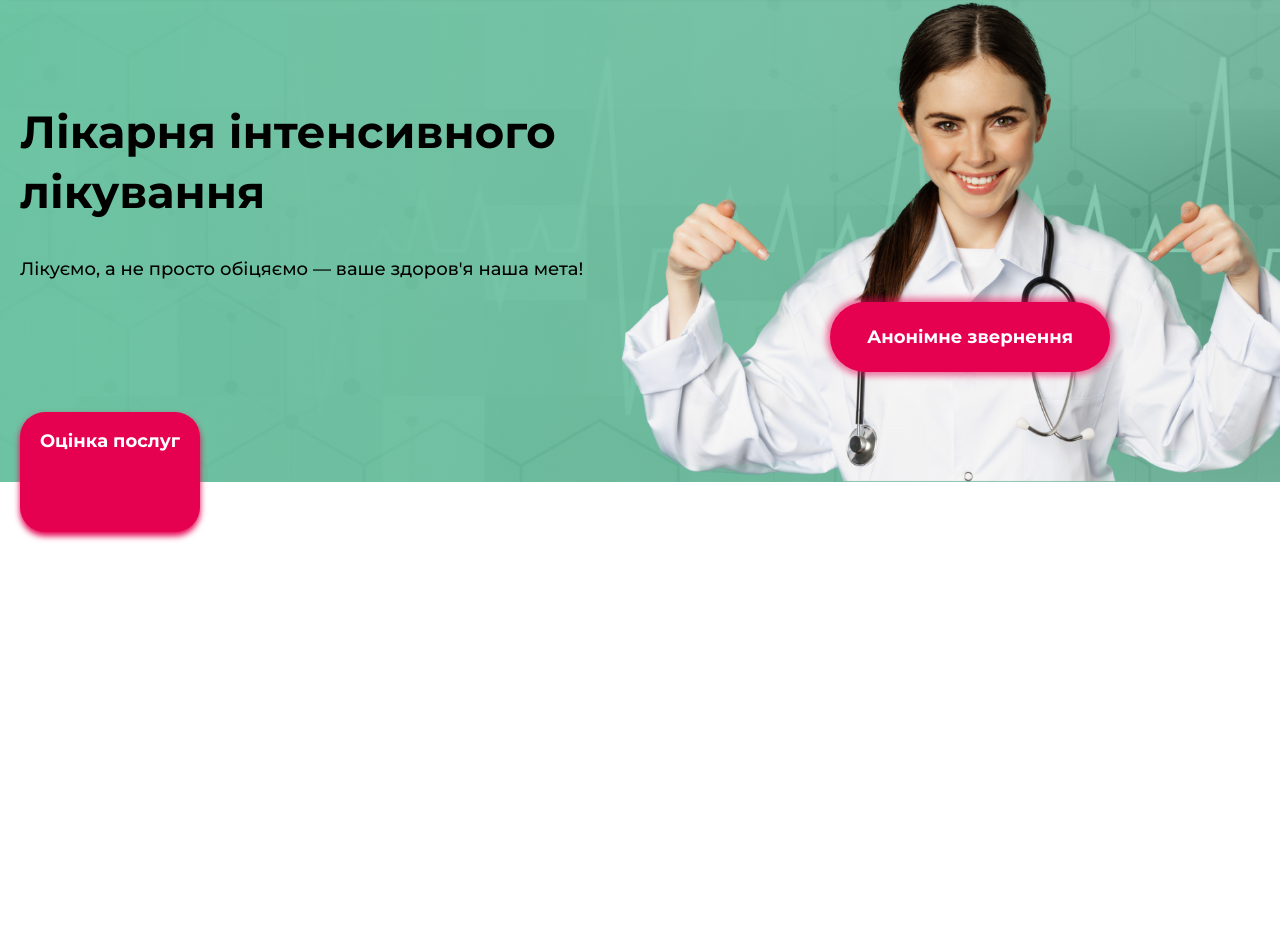
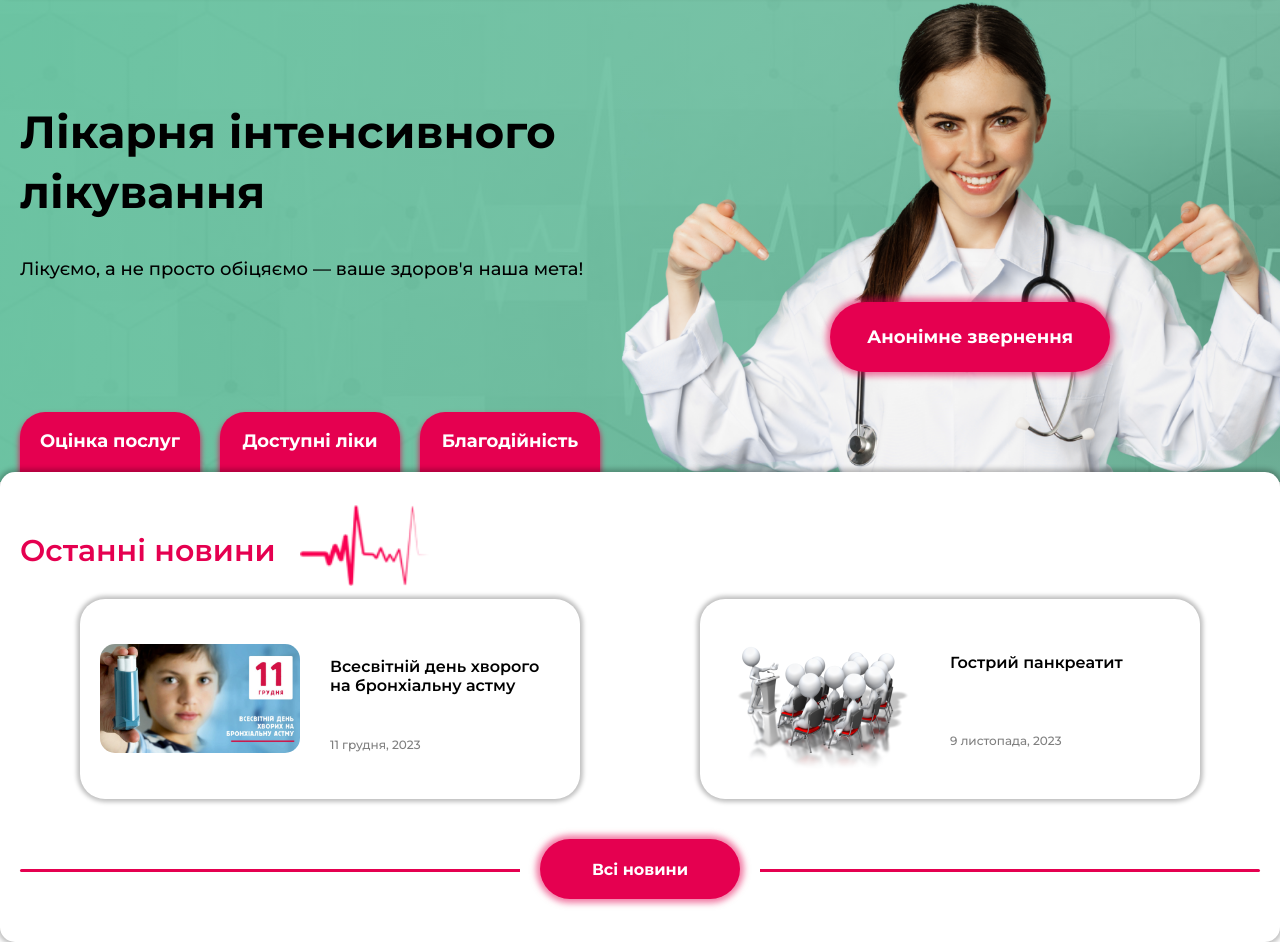
Before and after one commit to ievgen275/Hospital_project, a plain HTML site: page index.html in a window 1280 px wide. Shown: the part 68-1010 px from the top of the page. Before the commit the page ends 800 px from the top, so only its background shows below. Drawn offline with Linux system fonts and the light colour scheme.

Commit message:
add news block and add effect

```diff
--- a/assets/css/style.css
+++ b/assets/css/style.css
@@ -184,16 +184,30 @@ body {
 
 /* Flyers */
 .flyer_1 {
+   position: relative;
+   margin-top: 40px;
+   margin-left: 0px;
+}
+
+.flyer_2 {
+   position: relative;
+   margin-top: -120px;
+   margin-left: 200px;
+}
+
+.flyer_3 {
+   position: relative;
+   margin-top: -120px;
+   margin-left: 400px;
+}
+
+.flyer_styles {
    border-radius: 25px;
    background: #E50050;
    box-shadow: 0px 4px 6px 0px #E50050;
 
    width: 180px;
    height: 120px;
-
-   position: relative;
-   margin-top: 40px;
-   margin-left: 0px;
 
    display: flex;
    justify-content: center;
@@ -203,25 +217,164 @@ body {
    font-style: normal;
    font-weight: 700;
    line-height: normal;
+
+   -webkit-transition-duration: 0.3s;
+   transition-duration: 0.3s;
+
+   overflow: hidden;
 }
 
-.flyer_1:hover {
-	animation: bounce 1s;
+.flyer_styles:hover {
+   -webkit-transform: translateY(-20px);
+   transform: translateY(-20px);
 }
 
-@keyframes bounce {
-	0%, 20%, 60%, 100% {
-		transform: translateY(0);
-		transform: translateY(0);
-	}
+/* News */
+.news_section {
+   border-radius: 15px;
+   background: #FFF;
+   box-shadow: 0px 0px 5px 3px rgba(0, 0, 0, 0.25);
 
-	40% {
-		transform: translateY(-20px);
-		transform: translateY(-20px);
-	}
+   width: 100%;
+   height: 470px;
 
-	80% {
-		transform: translateY(-10px);
-		transform: translateY(-10px);
-	}
+   position:absolute;
+   margin-top: 480px;
+
+
 }
+
+.title_news {
+   color: #E50050;
+   font-size: 30px;
+   font-style: normal;
+   font-weight: 600;
+   line-height: normal;
+
+   margin-top: 60px;
+}
+
+.pulse_img {
+   position: absolute;
+   margin-left: 280px;
+   margin-top: -94px;
+
+   width: 130px;
+   height: auto;
+}
+
+.block_1 {
+   margin-left: 60px;
+
+   width: 500px;
+   height: 200px;
+   border-radius: 25px;
+   background: #FFF;
+   box-shadow: 0px 0px 4px 3px rgba(0, 0, 0, 0.25);
+}
+
+.block_2 {
+   margin-left: 680px;
+   margin-top: -200px;
+
+   width: 500px;
+   height: 200px;
+   border-radius: 25px;
+   background: #FFF;
+   box-shadow: 0px 0px 4px 3px rgba(0, 0, 0, 0.25);
+}
+
+.block_img {
+   width: 200px;
+   margin-top: 45px;
+   margin-left: 20px;
+   border-radius: 15px;
+}
+
+.title_block_1 {
+   margin-top: -100px;
+   margin-left: 250px;
+
+   width: 230px;
+   height: 40px;
+
+   color: #000;
+   font-size: 16px;
+   font-style: normal;
+   font-weight: 600;
+   line-height: normal;
+}
+
+.title_block_2 {
+   margin-top: -120px;
+   margin-left: 250px;
+
+   width: 230px;
+   height: 40px;
+
+   color: #000;
+   font-size: 16px;
+   font-style: normal;
+   font-weight: 600;
+   line-height: normal;
+}
+
+.subtitle_block {
+   margin-top: 40px;
+   margin-left: 250px;
+
+   color: rgba(0, 0, 0, 0.50);
+   font-size: 12px;
+   font-style: normal;
+   font-weight: 400;
+   line-height: normal;
+}
+
+.button_news {
+   border-radius: 40px;
+   background: #E50050;
+   box-shadow: 0px 0px 6px 4px rgba(229, 0, 80, 0.52);
+
+   width: 200px;
+   height: 60px;
+
+   position: relative;
+   margin: 40px auto;
+   z-index: 1;
+
+   display: flex;
+   align-items: center;
+   justify-content: center;
+
+   color: #fff;
+   font-size: 16px;
+   font-style: normal;
+   font-weight: 700;
+   line-height: normal;
+
+   overflow: hidden;
+}
+
+.lines_news {
+   border-radius: 100px;
+   background: #E50050;
+
+   position: relative;
+   margin-top: -70px;
+   z-index: 0;
+
+   width: 100%;
+   height: 3px;
+}
+
+.lines_block {
+   background: #fff;
+
+   width: 240px;
+   height: 60px;
+
+   position: relative;
+   margin: -33px auto;
+
+   z-index: 0;
+}
--- a/index.html
+++ b/index.html
@@ -42,8 +42,20 @@
                </a>
 
                <a href="#" class="title_link">
-                  <div class="flyer_1">
+                  <div class="flyer_styles flyer_1">
                      <p>Оцінка послуг</p>
+                  </div>
+               </a>
+
+               <a href="#" class="title_link">
+                  <div class="flyer_styles flyer_2">
+                     <p>Доступні ліки</p>
+                  </div>
+               </a>
+
+               <a href="#" class="title_link">
+                  <div class="flyer_styles flyer_3">
+                     <p>Благодійність</p>
                   </div>
                </a>
 
@@ -52,6 +64,39 @@
       <img src="/assets/img/bg.jpg" alt="" class="background_img">
    </section>
 
+   <!-- News -->
+   <section class="news_section">
+      <div class="container">
+
+         <div class="title_news">
+            <p>Останні новини</p>
+         </div>
+
+         <img src="/assets/img/pulse.png" alt="" class="pulse_img">
+
+         <div class="block_1">
+            <img src="/assets/img/astma2020.jpg" alt="" class="block_img">
+            <p class="title_block_1">Всесвітній день хворого на бронхіальну астму</p>
+            <p class="subtitle_block">11 грудня, 2023</p>
+         </div>
+
+         <div class="block_2">
+            <img src="/assets/img/4d2c6107cd79_0.png" alt="" class="block_img">
+            <p class="title_block_2">Гострий панкреатит</p>
+            <p class="subtitle_block">9 листопада, 2023</p>
+         </div>
+
+         <a href="#" class="title_link">
+            <div class="button_news">
+               <p>Всі новини</p>
+            </div>
+         </a>
+
+         <div class="lines_news"></div>
+         <div class="lines_block"></div>
+      </div>
+   </section>
+
 <script src="/script/script.js"></script>
 </body>
 </html>
--- a/script/script.js
+++ b/script/script.js
@@ -1,9 +1,19 @@
 // This efect button anonim
-let buttons = document.getElementsByClassName('button_anonim'),
+let buttons_anonim = document.getElementsByClassName('button_anonim'),
+    buttons_news = document.getElementsByClassName('button_news'),
+    flyers = document.getElementsByClassName('flyer_styles'),
     forEach = Array.prototype.forEach;
 
-forEach.call(buttons, function(b) {
+forEach.call(buttons_anonim, function(b) {
    b.addEventListener('click', addElement);
+});
+
+forEach.call(buttons_news, function(b) {
+   b.addEventListener('click', addElement);
+});
+
+forEach.call(flyers, function(b) {
+    b.addEventListener('click', addElement);
 });
 
 function addElement(e) {
@@ -20,5 +30,3 @@ function addElement(e) {
    addDiv.classList.add('pulse')
    this.appendChild(addDiv);
 }
-
-// This flyers efect
```
Also changed, not shown: assets/img/pngtree-heart-pulse-logo-template-vector-symbol-nature-png-image_5232389.png (deleted), assets/img/pulse.png (added).
